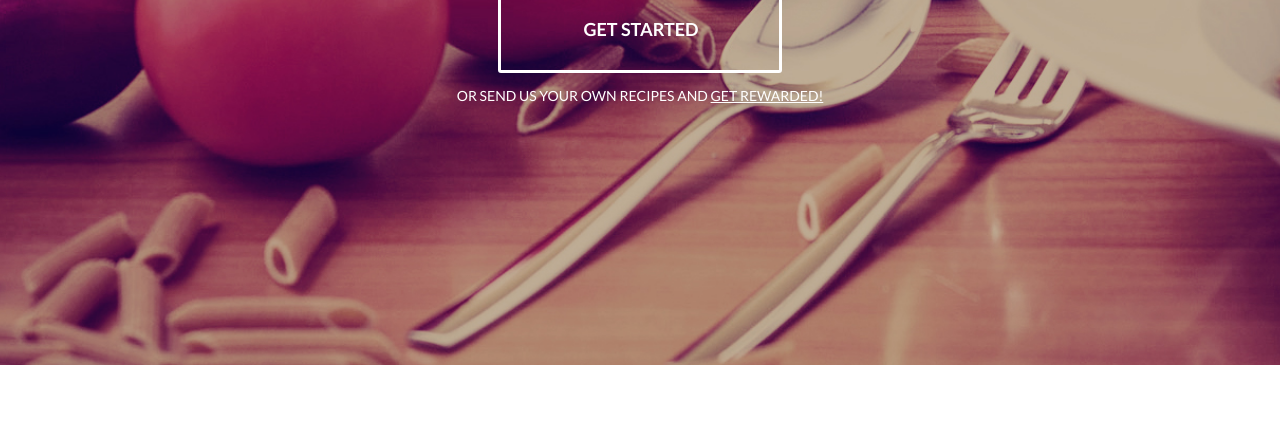
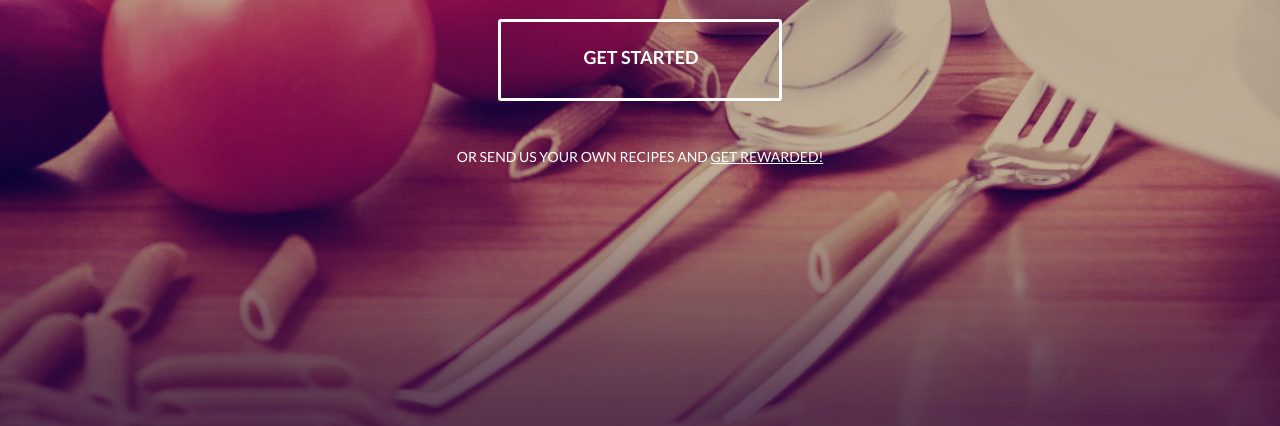
Before and after one commit to andrii-khan/fudi, a plain HTML site: page index.html in a window 1280 px wide. Shown: the part 565-991 px from the top of the page. Before the commit the page ends 930 px from the top, so only its background shows below. Drawn offline with Linux system fonts and the light colour scheme.

Commit message:
fix gradient

```diff
--- a/css/style.css
+++ b/css/style.css
@@ -63,7 +63,7 @@ textarea {
 
 }
 .ba-intro {
-	background: #463f38 url(../img/main\ image.jpg) no-repeat 50%;
+	background: #463f38 url(../img/shadow.jpg) no-repeat 50%;
 	background-size: cover;
 	color: #fff;
 	text-align: center;
@@ -124,6 +124,7 @@ textarea {
 	font-weight: 700;
 	line-height: 21.18px;
 	font-size: 18px;
+	display: inline-block;
 }
 .ba-intro-button:hover{
 	background-color: #fff;
--- a/index.html
+++ b/index.html
@@ -43,6 +43,9 @@
 				<a class="ba-intro-button" href="#">Get Started</a>
 				<p class="ba-intro-text-about">Or send us your own recipes and <a href="#">get rewarded!</a></p>
 			</div>
+			<div class="ba-gradient">
+
+			</div>
 		</section>
 	</main>
 </body>
```
Also changed, not shown: img/shadow.jpg (added).
